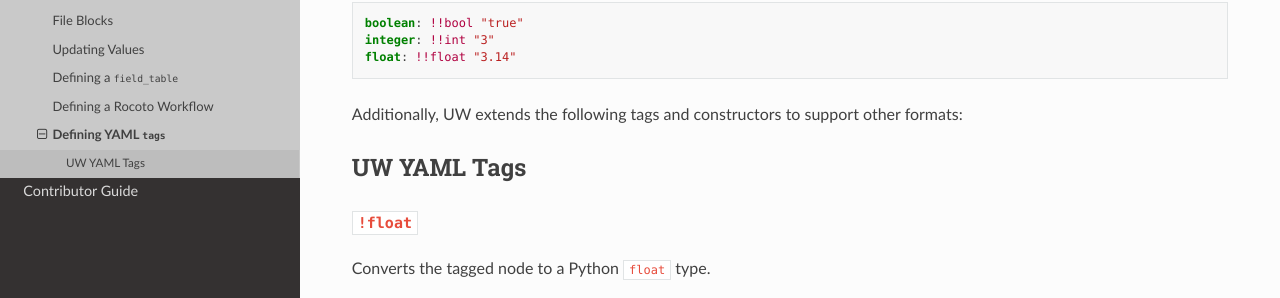
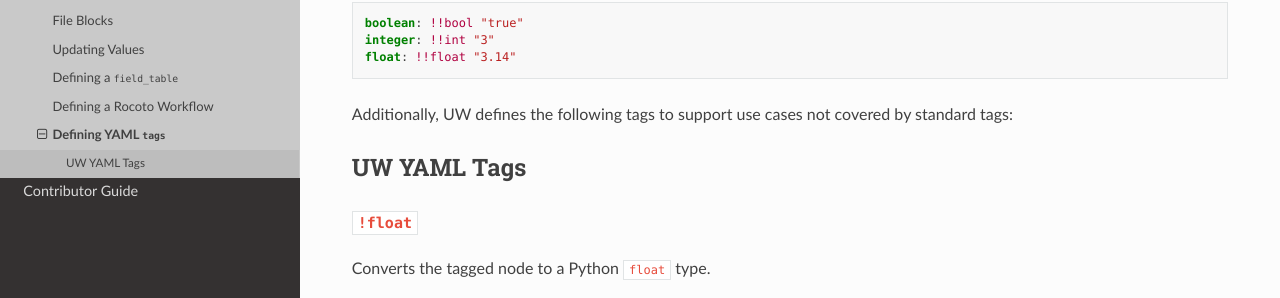
Before and after one commit to ufs-community/uwtools, a Sphinx documentation site: the page built from docs/sections/user_guide/yaml/tags.rst, in a window 1280 px wide and 900 px high. Shown: the part 431-729 px from the top of the window. Built offline with Sphinx 7.4.7 and the Read the Docs theme 2.0.0, drawn with Linux system fonts in a browser that asks for light colours; the version number could not be read and is left out.

Commit message:
Update docs/sections/user_guide/yaml/tags.rst
Co-authored-by: Paul Madden <136389411+maddenp-noaa@users.noreply.github.com>

```diff
--- a/docs/sections/user_guide/yaml/tags.rst
+++ b/docs/sections/user_guide/yaml/tags.rst
@@ -21,7 +21,7 @@ Or explicit:
    integer: !!int "3"
    float: !!float "3.14"
 
-Additionally, UW extends the following tags and constructors to support other formats:
+Additionally, UW defines the following tags to support use cases not covered by standard tags:
 
 UW YAML Tags
 ------------
```
